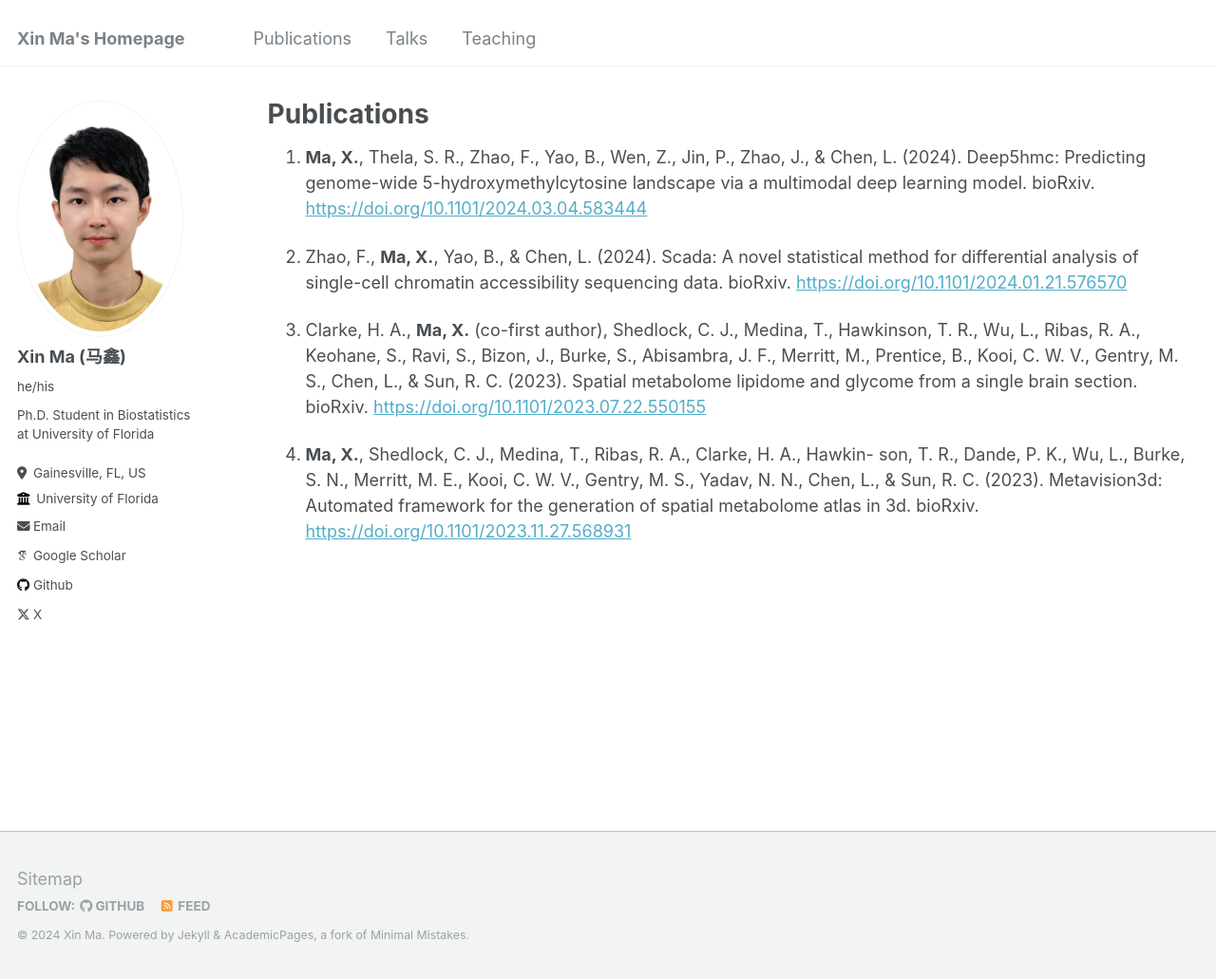
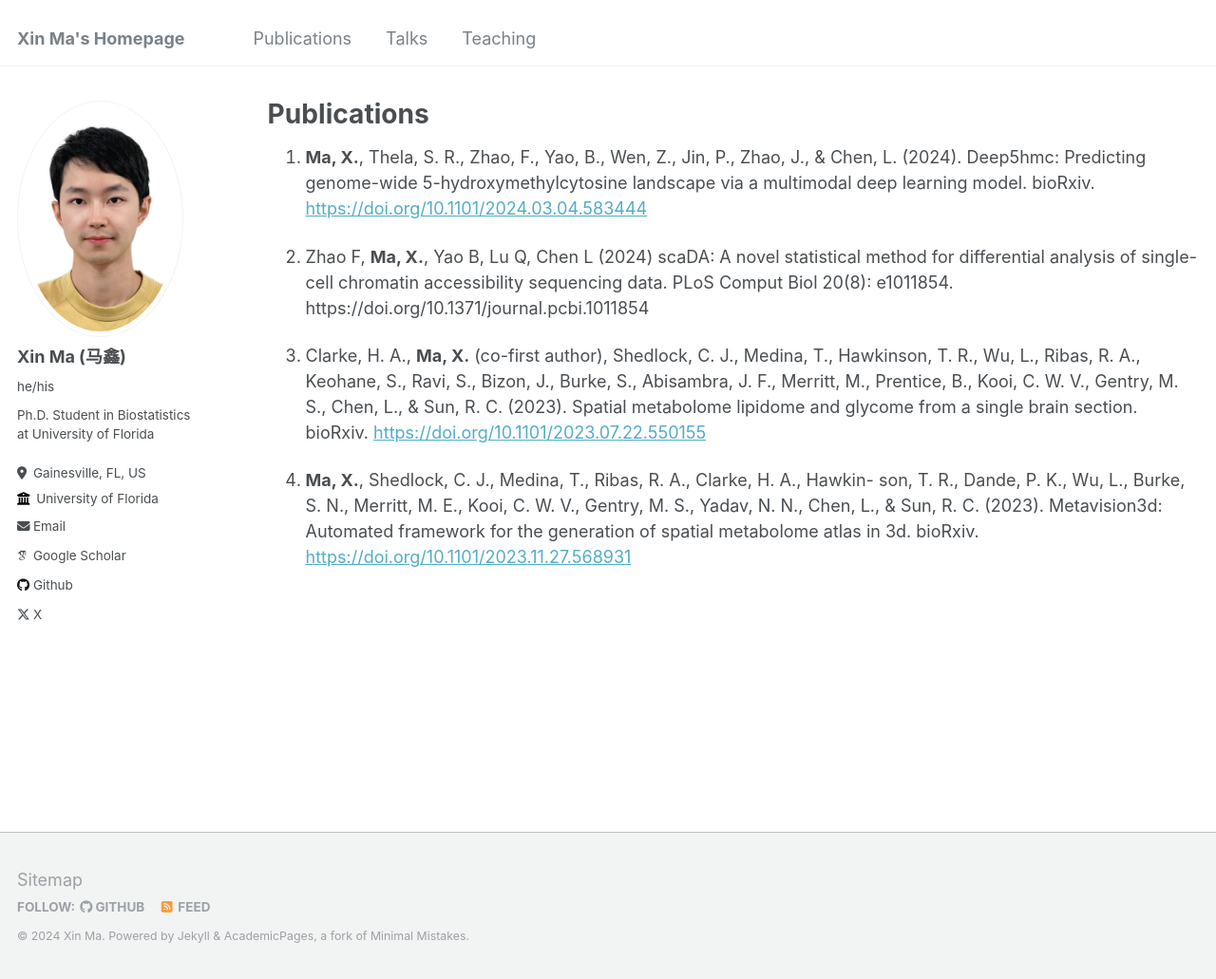
Before and after one commit to XinBiostats/xinbiostats.github.io, a Jekyll site: the page built from _pages/publications.md, in a window 1280 px wide and 1031 px high. Shown: the whole window at 95% size. Built offline with Jekyll 4.4.1, drawn with Linux system fonts in a browser that asks for light colours; some web fonts are replaced.

Commit message:
Update publications.md

```diff
--- a/_pages/publications.md
+++ b/_pages/publications.md
@@ -9,9 +9,7 @@ author_profile: true
 (2024). Deep5hmc: Predicting genome-wide 5-hydroxymethylcytosine
 landscape via a multimodal deep learning model. bioRxiv. <https://doi.org/10.1101/2024.03.04.583444>
 
-1. Zhao, F., **Ma, X.**, Yao, B., & Chen, L. (2024). Scada: A novel statistical method
-for differential analysis of single-cell chromatin accessibility sequencing
-data. bioRxiv. <https://doi.org/10.1101/2024.01.21.576570>
+1. Zhao F, **Ma, X.**, Yao B, Lu Q, Chen L (2024) scaDA: A novel statistical method for differential analysis of single-cell chromatin accessibility sequencing data. PLoS Comput Biol 20(8): e1011854. https://doi.org/10.1371/journal.pcbi.1011854
 
 1. Clarke, H. A., **Ma, X.** (co-first author), Shedlock, C. J., Medina, T., Hawkinson, T. R., Wu, L.,
 Ribas, R. A., Keohane, S., Ravi, S., Bizon, J., Burke, S., Abisambra,
```
